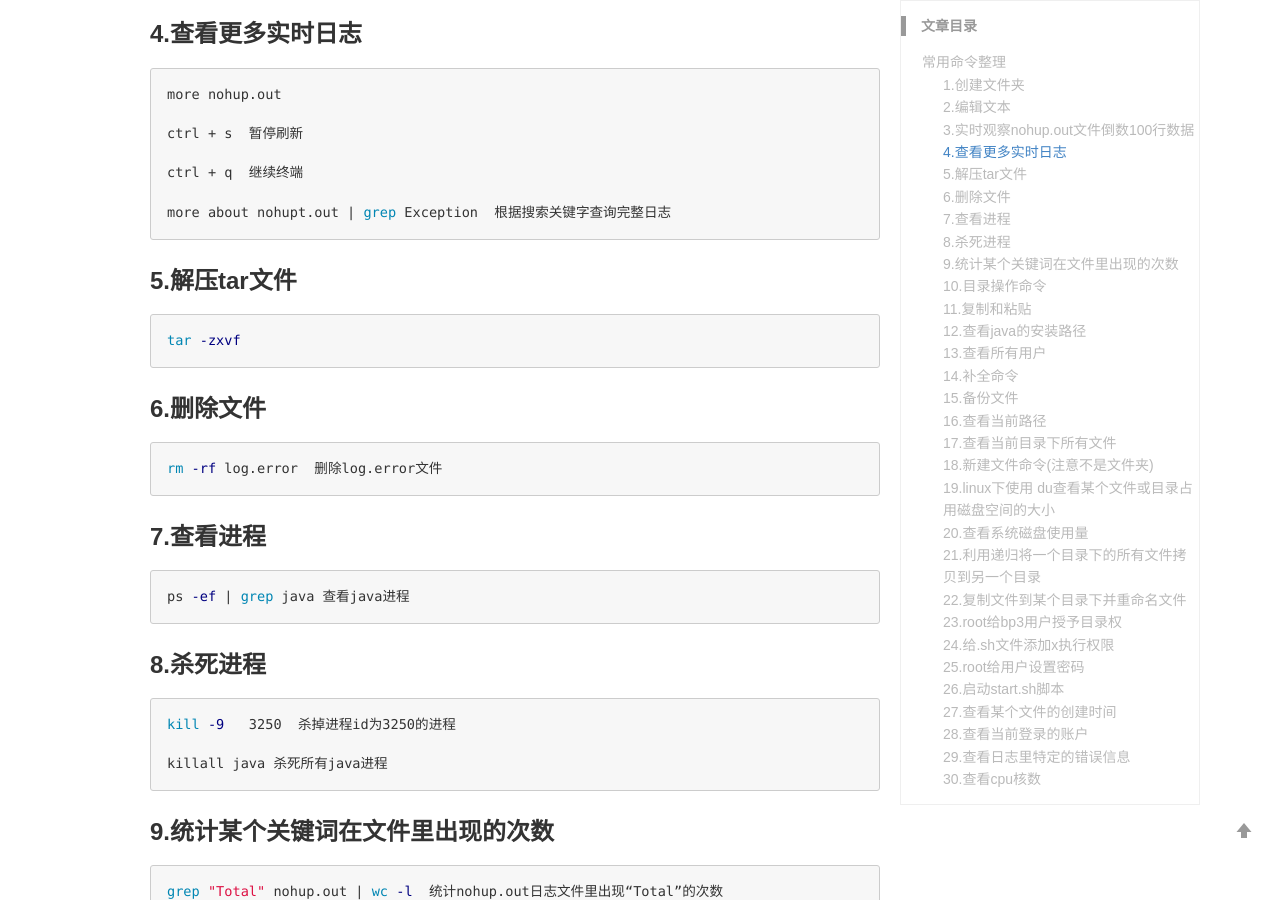
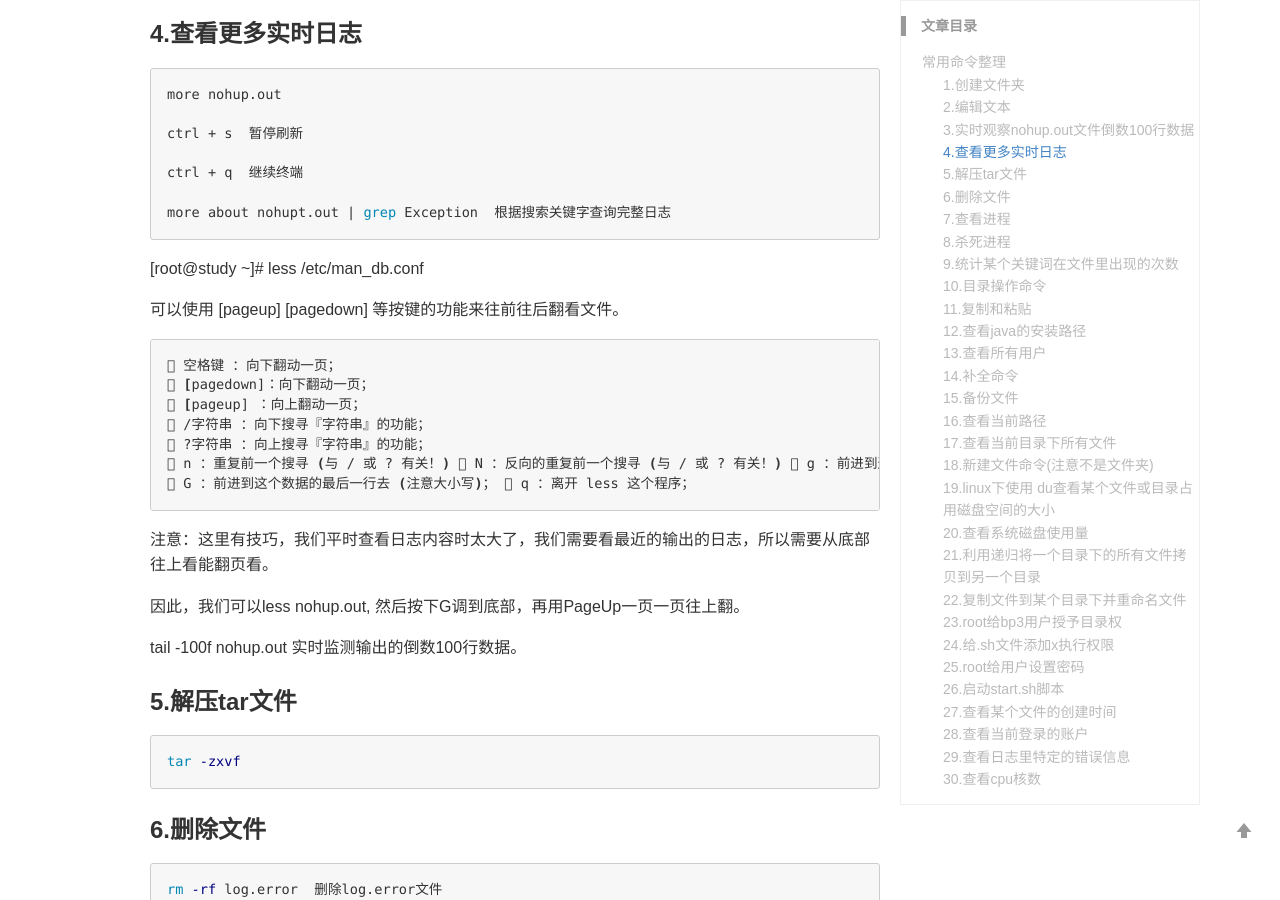
Before and after one commit to lizb0907/lizb0907.github.io, a Jekyll site: the page built from _posts/linux/2019-08-08-Linux.md, in a window 1280 px wide and 900 px high, scrolled down 1835 px. Built offline with Jekyll 4.4.1, drawn with Linux system fonts in a browser that asks for light colours; comment, search, counter and statistics services are not loaded.

Commit message:
update linux and fight

````diff
--- a/_posts/linux/2019-08-08-Linux.md
+++ b/_posts/linux/2019-08-08-Linux.md
@@ -59,6 +59,25 @@ ctrl + q  继续终端
 
 more about nohupt.out | grep Exception  根据搜索关键字查询完整日志
 ```
+[root@study ~]# less /etc/man_db.conf
+
+可以使用 [pageup] [pagedown] 等按键的功能来往前往后翻看文件。
+
+```sh
+ 空格键 ：向下翻动一页；
+ [pagedown]：向下翻动一页；
+ [pageup] ：向上翻动一页；
+ /字符串 ：向下搜寻『字符串』的功能；
+ ?字符串 ：向上搜寻『字符串』的功能；
+ n ：重复前一个搜寻 (与 / 或 ? 有关！)  N ：反向的重复前一个搜寻 (与 / 或 ? 有关！)  g ：前进到这个资料的第一行去；
+ G ：前进到这个数据的最后一行去 (注意大小写)；  q ：离开 less 这个程序；
+```
+
+注意：这里有技巧，我们平时查看日志内容时太大了，我们需要看最近的输出的日志，所以需要从底部往上看能翻页看。
+
+因此，我们可以less nohup.out, 然后按下G调到底部，再用PageUp一页一页往上翻。
+
+tail -100f nohup.out 实时监测输出的倒数100行数据。
 
 ### 5.解压tar文件
 
````
Also changed, not shown: _posts/linux/2019-08-16-Linux-in-action.md (+23 -1 lines), _posts/mmo-game/2018-09-19-Fight.md (+29 -0 lines), _posts/mmo-game/2018-09-29-Log.md (added, +31 -0 lines), _posts/mmo-game/2018-09-30-Pay.md (added, +31 -0 lines), images/posts/mmo_game/21.png (added), images/posts/mmo_game/22.png (added).
